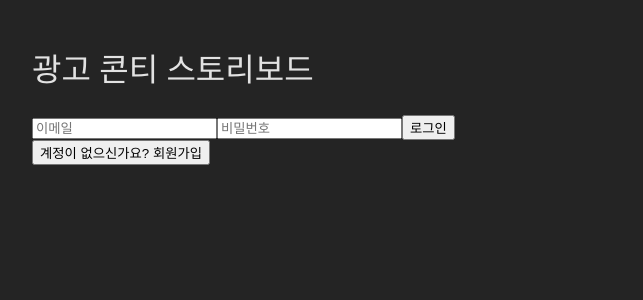
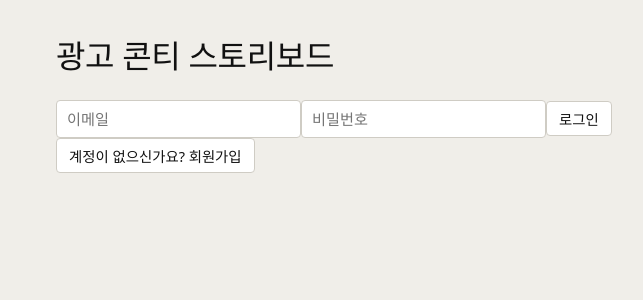
Before and after one commit to marhchneight/ad-storyboard, a React (Vite) app: page /login in a window 1280 px wide. Shown: the top 300 px of the page, without its empty margins (8-651 px from the left). Built offline with nearby package versions, Linux system fonts and the light colour scheme; no server answers.

Commit message:
style: clean light theme with Pantone 11-4201 TCX background and black text

```diff
--- a/src/index.css
+++ b/src/index.css
@@ -3,9 +3,9 @@
   line-height: 1.5;
   font-weight: 400;
 
-  color-scheme: light dark;
-  color: rgba(255, 255, 255, 0.87);
-  background-color: #242424;
+  color-scheme: light;
+  color: #111111;
+  background-color: #F0EEE9;
 
   font-synthesis: none;
   text-rendering: optimizeLegibility;
@@ -13,49 +13,133 @@
   -moz-osx-font-smoothing: grayscale;
 }
 
+* {
+  box-sizing: border-box;
+}
+
 body {
   margin: 0;
   display: block;
   min-width: 320px;
   min-height: 100vh;
+  background-color: #F0EEE9;
+  color: #111111;
 }
 
 #root {
   max-width: 1200px;
   margin: 0 auto;
-  padding: 24px;
+  padding: 32px 24px;
+}
+
+h1, h2, h3 {
+  font-weight: 600;
+  letter-spacing: -0.01em;
+  margin: 0 0 16px;
+}
+
+label {
+  display: block;
+  font-size: 0.85em;
+  font-weight: 500;
+  color: #333333;
+  margin-bottom: 16px;
+}
+
+input,
+textarea,
+select {
+  font-family: inherit;
+  font-size: 0.95em;
+  color: #111111;
+  background-color: #ffffff;
+  border: 1px solid #cfccc4;
+  border-radius: 4px;
+  padding: 8px 10px;
+  margin-top: 4px;
+}
+
+input:focus,
+textarea:focus,
+select:focus {
+  outline: none;
+  border-color: #111111;
+}
+
+button {
+  font-family: inherit;
+  font-size: 0.9em;
+  color: #111111;
+  background-color: #ffffff;
+  border: 1px solid #cfccc4;
+  border-radius: 4px;
+  padding: 6px 12px;
+  cursor: pointer;
+}
+
+button:hover {
+  border-color: #111111;
+}
+
+button:disabled {
+  color: #999999;
+  cursor: not-allowed;
+}
+
+a {
+  color: #111111;
+}
+
+.error {
+  color: #b3261e;
+  font-size: 0.85em;
+  margin: 4px 0;
+}
+
+.header {
+  display: flex;
+  align-items: center;
+  justify-content: space-between;
+  margin-bottom: 16px;
 }
 
 .cut-table {
   width: 100%;
   border-collapse: collapse;
   margin-top: 16px;
+  background-color: #ffffff;
 }
 
 .cut-table th,
 .cut-table td {
-  border: 1px solid #444;
-  padding: 8px;
+  border: 1px solid #d9d6cd;
+  padding: 10px;
   vertical-align: top;
   text-align: left;
 }
 
 .cut-table th {
-  background-color: #333;
+  background-color: #E7E4DC;
+  font-weight: 600;
+  font-size: 0.85em;
+  color: #333333;
 }
 
 .drag-handle-cell {
   width: 24px;
   text-align: center;
+  background-color: #E7E4DC;
 }
 
 .drag-handle {
   cursor: grab;
+  color: #666666;
 }
 
 .cut-cell-index {
   width: 40px;
   text-align: center;
+  font-weight: 600;
 }
 
 .cut-cell-image {
@@ -68,14 +152,18 @@ body {
   object-fit: cover;
   display: block;
   margin-bottom: 6px;
+  border: 1px solid #d9d6cd;
+  border-radius: 4px;
 }
 
 .cut-thumb-placeholder {
   display: flex;
   align-items: center;
   justify-content: center;
-  color: #888;
-  background-color: #333;
+  color: #999999;
+  background-color: #F0EEE9;
+  border: 1px dashed #cfccc4;
+  border-radius: 4px;
   text-align: center;
   font-size: 0.85em;
 }
@@ -89,6 +177,7 @@ body {
 .cut-cell input {
   width: 100%;
   box-sizing: border-box;
+  margin-top: 0;
 }
 
 .cut-cell-actions {
```
